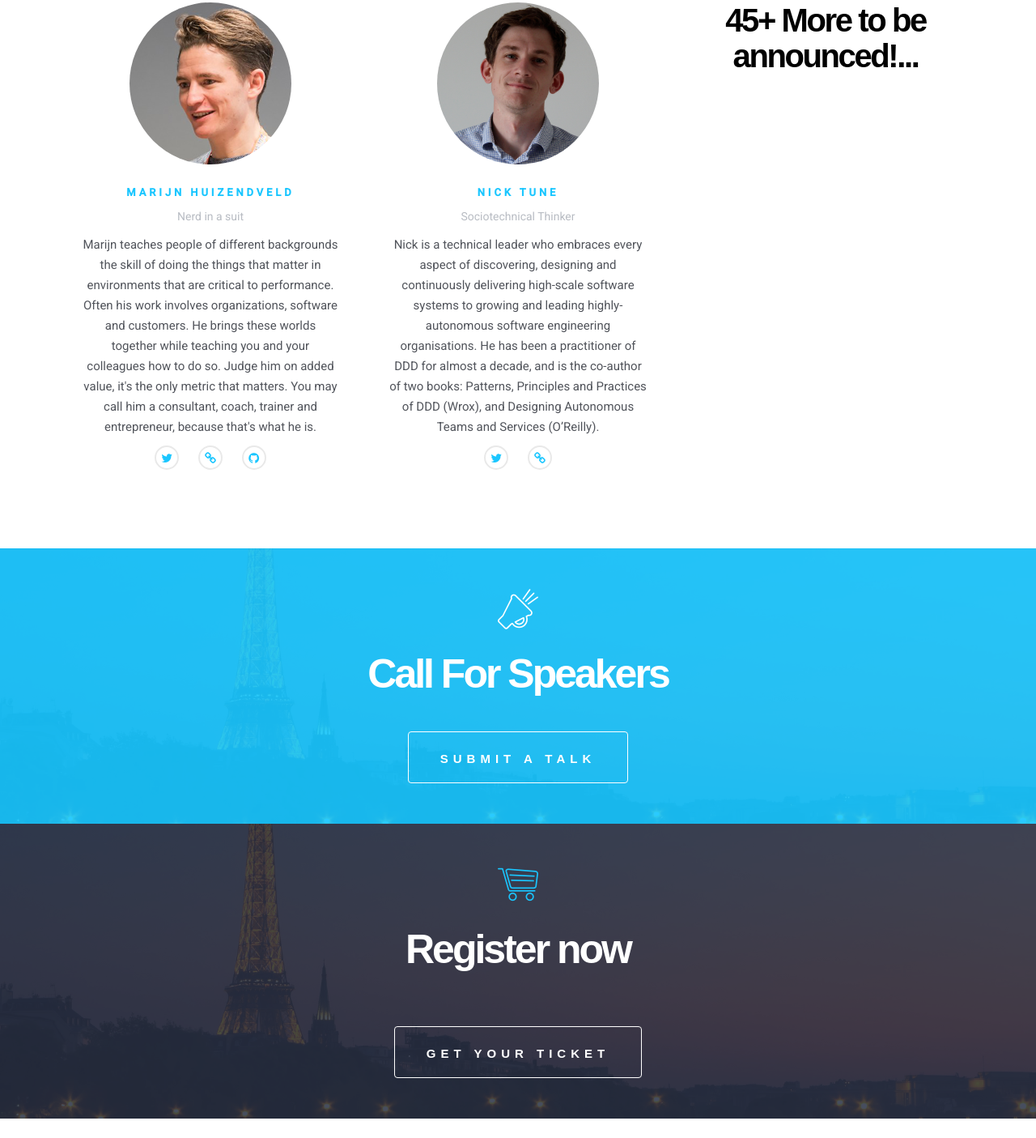
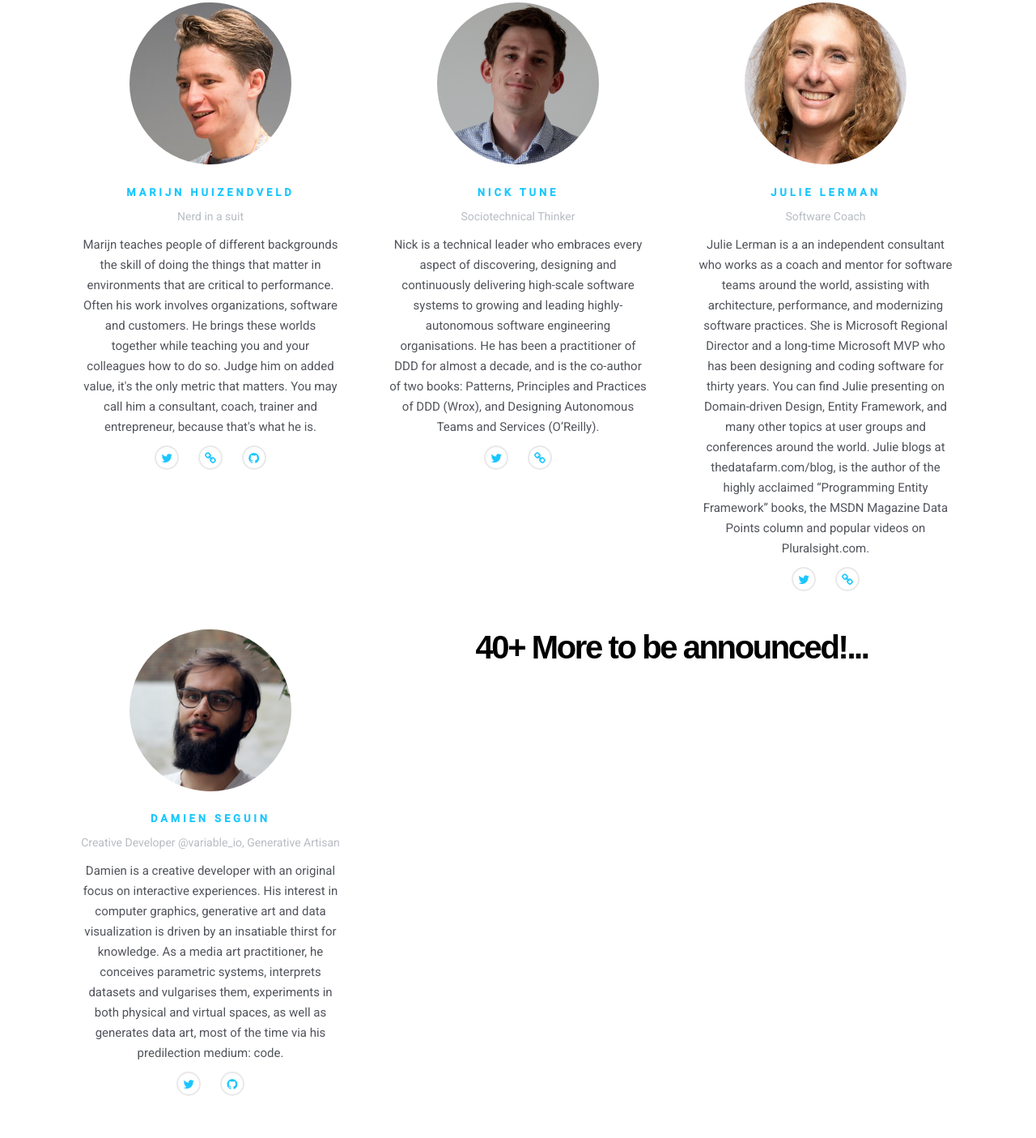
Before and after one commit to ncraftsconf/newcrafts20, a plain HTML site: page index.html in a window 1280 px wide. Shown: the part 4695-6100 px from the top of the page at 81% size. Drawn offline with Linux system fonts and the light colour scheme; some packages are replaced by stand-ins of ours; a web font is replaced by a local one.

Commit message:
Added Julie and Damien

```diff
--- a/index.html
+++ b/index.html
@@ -532,7 +532,62 @@
                     </ul>
                 </div>
             </div>
-            <h4>45+ More to be announced!...</h4>
+            <div class="col-sm-4">
+                <div class="speaker">
+                    <div class="photo-wrapper rounded">
+                        <img src="assets/img/speakers/jlerman.png" alt="Julie Lerman" class="img-responsive">
+                    </div>
+                    <h3 class="name">JULIE LERMAN</h3>
+                    <p class="text-alt">
+                        <small>Software Coach</a>
+                    </small>
+                    </p>
+                    <p class="about">Julie Lerman is a an independent consultant who works as a coach and mentor for software teams around the world, assisting with architecture, performance, and modernizing software practices. She is Microsoft Regional Director and a long-time Microsoft MVP who has been designing and coding software for thirty years. You can find Julie presenting on Domain-driven Design, Entity Framework, and many other topics at user groups and conferences around the world. Julie blogs at thedatafarm.com/blog, is the author of the highly acclaimed “Programming Entity Framework” books, the MSDN Magazine Data Points column and popular videos on Pluralsight.com.
+                    </p>
+                    <ul class="speaker-socials">
+                        <li>
+                            <a target="_blank" href="https://twitter.com/julielerman">
+                                <span class="fa fa-twitter"></span>
+                            </a>
+                        </li>
+                        <li>
+                            <a target="_blank" href="https://julielerman.me/">
+                                <span class="fa fa-link"></span>
+                            </a>
+                        </li>
+                    </ul>
+                </div>
+            </div>
+            <div class="clearfix"></div>
+            <div class="col-sm-4">
+                <div class="speaker">
+                    <div class="photo-wrapper rounded">
+                        <img src="assets/img/speakers/dseguin.png" alt="Damien Seguin" class="img-responsive">
+                    </div>
+                    <h3 class="name">DAMIEN SEGUIN</h3>
+                    <p class="text-alt">
+                        <small>Creative Developer @variable_io, Generative Artisan</a>
+                    </small>
+                    </p>
+                    <p class="about">Damien is a creative developer with an original focus on interactive experiences. His interest in computer graphics, generative art and data visualization is driven by an insatiable thirst for knowledge.
+                        As a media art practitioner, he conceives parametric systems, interprets datasets and vulgarises them, experiments in both physical and virtual spaces, as well as generates data art, most of the time via his predilection medium: code.
+                    </p>
+                    <ul class="speaker-socials">
+                        <li>
+                            <a target="_blank" href="https://twitter.com/dmnsgn">
+                                <span class="fa fa-twitter"></span>
+                            </a>
+                        </li>
+                        <li>
+                            <a target="_blank" href="https://github.com/dmnsgn/">
+                                <span class="fa fa-github"></span>
+                            </a>
+                        </li>
+                    </ul>
+                </div>
+            </div>
+
+            <h4>40+ More to be announced!...</h4>
 
             <div class="clearfix"></div>
         </div>
```
Also changed, not shown: assets/img/speakers/dseguin.png (added), assets/img/speakers/jlerman.png (added).
